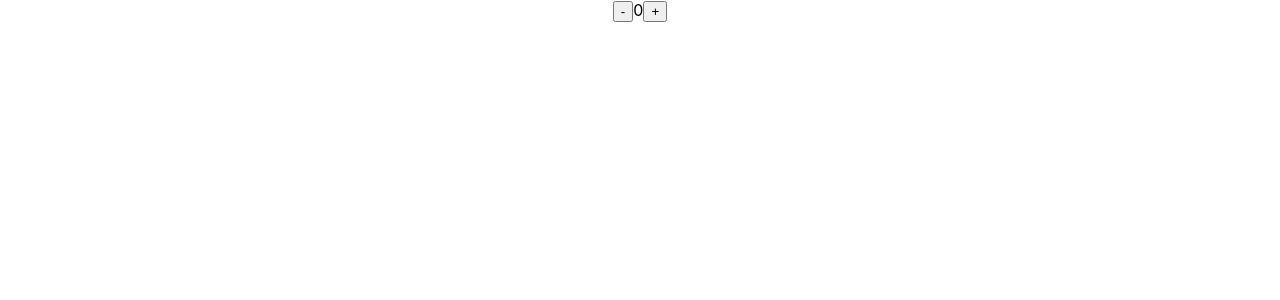
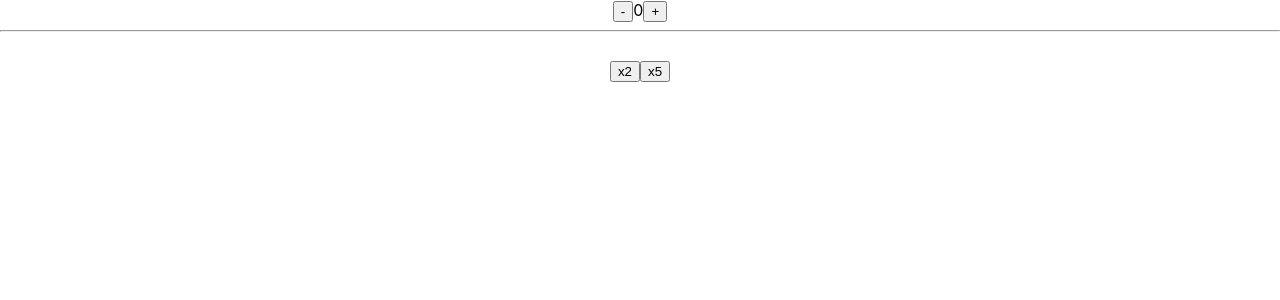
Before and after one commit to MTTParry/counter_ST_demo, a React (Create React App) app: page / in a window 1280 px wide. Shown: the top 300 px of the page. Built offline with nearby package versions, Linux system fonts and the light colour scheme.

Commit message:
added x2 + x5 buttons + functions

```diff
--- a/src/App.js
+++ b/src/App.js
@@ -3,7 +3,7 @@ import { useState } from "react";
 
 function App() {
   const [value, setValue] = useState(0);
-
+  //base functions
   function lowerValue() {
     setValue(value - 1);
   }
@@ -12,11 +12,25 @@ function App() {
     setValue(value + 1);
   }
 
+  //multiply
+  function multiply5() {
+    setValue(value * 5);
+  }
+
+  function double() {
+    setValue(value * 2);
+  }
+
   return (
     <div className="App">
       <button onClick={lowerValue}>-</button>
       <span>{value}</span>
       <button onClick={upValue}>+</button>
+      <br />
+      <hr/>
+      <br />
+      <button onClick={double}>x2</button>
+      <button onClick={multiply5}>x5</button>
     </div>
   );
 }
```
